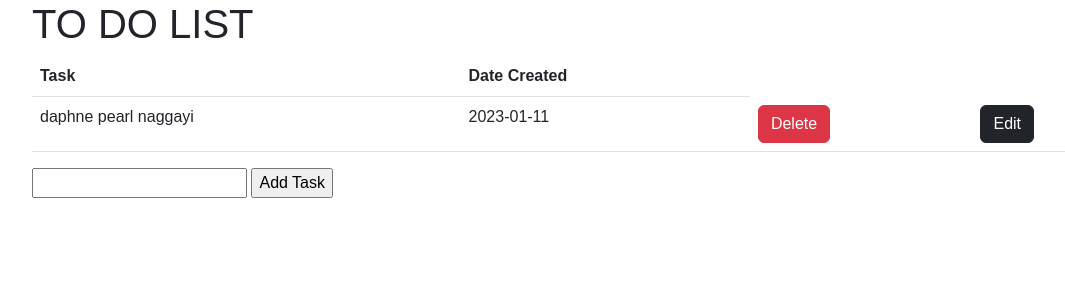
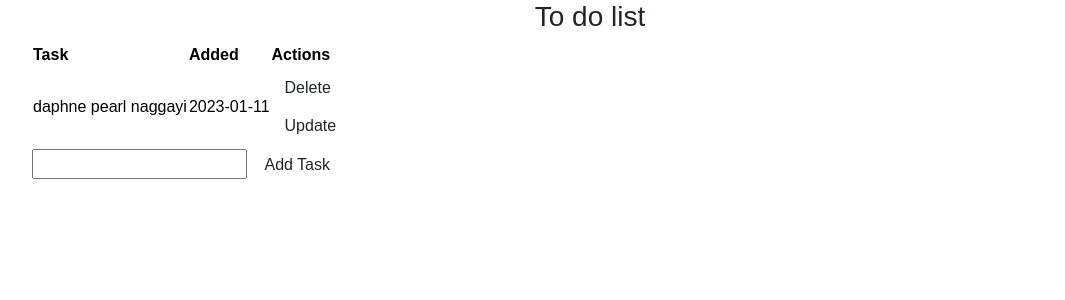
Before and after one commit to Naggayi-Daphne-Pearl/todo_list, a Flask app: page / in a window 1280 px wide. Shown: the top 300 px of the page, without its empty margins (50-1115 px from the left). Run offline with Flask 2, Linux system fonts and the light colour scheme; data comes from the database, SQL or seed files in the repository; some libraries are stand-ins or nearby versions.

Commit message:
Update and delete

```diff
--- a/templates/index.html
+++ b/templates/index.html
@@ -1,39 +1,42 @@
-<!-- Template Inhertiance -->
 {% extends 'base.html' %} {% block head %}
-<title>TO DO LIST</title>
+<title>Task Master</title>
 {% endblock %} {% block body %}
+<div class="container" style="justify-content: center; align-items: center">
+  <h3 style="text-align: center">To do list</h3>
+  {% if tasks|length < 1 %}
+  <h4 style="text-align: center">There are no tasks. Create one below!</h4>
+  {% else %}
+  <table class="table-light">
+    <thead>
+      <tr>
+        <th scope="col">Task</th>
+        <th scope="col">Added</th>
+        <th scope="col">Actions</th>
+      </tr>
+    </thead>
 
-<div class="container">
-  <h1>TO DO LIST</h1>
-  <table class="table">
-    <thread>
-      <tr>
-        <th>Task</th>
-        <th>Date Created</th>
-      </tr>
-    </thread>
-
-      {% for task in tasks %}
+    {% for task in tasks %}
+    <tbody>
       <tr>
         <td>{{ task.content }}</td>
         <td>{{ task.date_created.date() }}</td>
         <td>
-          <a href=""
-            ><button type="button" class="btn btn-danger">Delete</button></a
-          >
-        </td>
-        <td>
-          <a href=""
-            ><button type="button" class="btn btn-dark">Edit</button></a
-          >
+          <a href="/delete/{{task.id}}"><button class="btn" type="button">Delete</button></a>
+          <br />
+          <a href="/update/{{task.id}}"><button class="btn" type="button">Update</button></a>
         </td>
       </tr>
-      {% endfor %}
+    </tbody>
 
+    {% endfor %}
   </table>
-  <form action="/" method="POST"></form>
-  <input type="text" name="content" id="content" />
-  <input type="submit" value="Add Task" />
+  {% endif %}
+
+  <div class="form">
+    <form action="/" method="POST" class="add-task">
+      <input type="text" name="content" id="content" />
+      <button type="submit" class="btn">Add Task</button>
+    </form>
+  </div>
 </div>
-
 {% endblock %}
```
